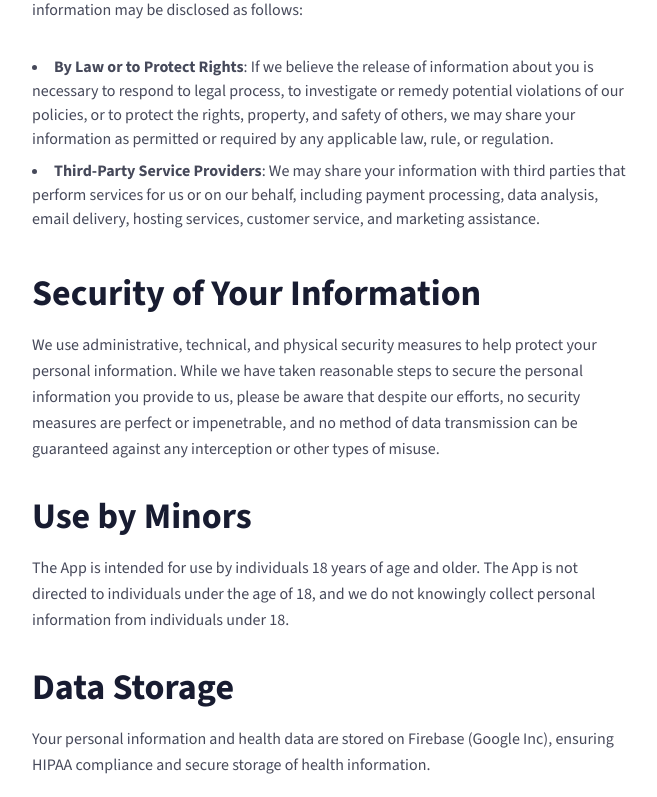
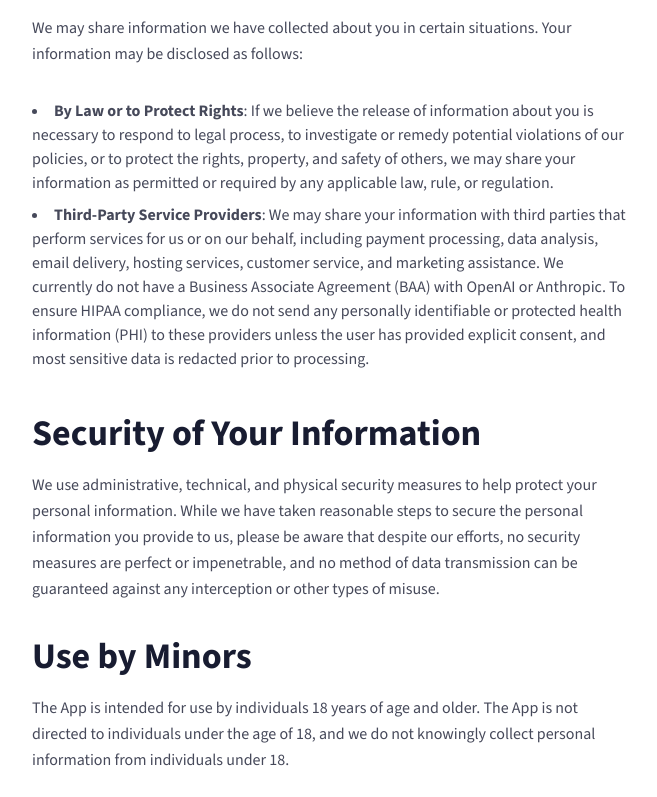
Before and after one commit to kaizen-health-tech/kaizen-web, a Next.js app: page /docs/privacy in a window 1280 px wide. Shown: the part 2000-2797 px from the top of the page, without its empty margins (352-1009 px from the left). Built offline with nearby package versions, Linux system fonts and the light colour scheme.

Commit message:
updating privacy policy

```diff
--- a/app/(site)/docs/privacy/page.tsx
+++ b/app/(site)/docs/privacy/page.tsx
@@ -26,6 +26,10 @@ export default function DocsPage() {
                 <div className="w-full px-4 lg:w-3/4">
                   <div className="blog-details blog-details-docs shadow-three dark:bg-gray-dark rounded-sm bg-white px-8 py-11 sm:p-[55px] lg:mb-5 lg:px-8 xl:p-[55px]">
                     <h1>Welcome to Privacy Documentation</h1>
+
+                    <div className="inline-flex items-center bg-green-100 text-green-800 text-sm font-semibold px-3 py-1 rounded-full mb-4">
+                      We never sell or share your health data.
+                    </div>
 
                     <p className="text-body-color dark:text-body-color-dark text-base">
                       This Privacy Policy Agreement ("Agreement") is entered
@@ -162,7 +166,13 @@ export default function DocsPage() {
                         share your information with third parties that perform
                         services for us or on our behalf, including payment
                         processing, data analysis, email delivery, hosting
-                        services, customer service, and marketing assistance.
+                        services, customer service, and marketing assistance. We
+                        currently do not have a Business Associate Agreement
+                        (BAA) with OpenAI or Anthropic. To ensure HIPAA
+                        compliance, we do not send any personally identifiable
+                        or protected health information (PHI) to these providers
+                        unless the user has provided explicit consent, and most
+                        sensitive data is redacted prior to processing.
                       </li>
                     </ul>
 
@@ -190,7 +200,11 @@ export default function DocsPage() {
                     <p className="text-body-color dark:text-body-color-dark text-base">
                       Your personal information and health data are stored on
                       Firebase (Google Inc), ensuring HIPAA compliance and
-                      secure storage of health information.
+                      secure storage of health information. We also use AI
+                      models (such as OpenAI and Anthropic) in specific app
+                      features. These systems are not under BAA, and we take
+                      precautions to ensure PHI is not shared unless authorized
+                      by the user.
                     </p>
 
                     <h2>Contact Us</h2>
--- a/components/Footer/index.tsx
+++ b/components/Footer/index.tsx
@@ -28,11 +28,11 @@ export default function Footer() {
 
           {/* Find Us */}
           <div>
-            <h4 className="mb-4 text-lg font-semibold text-white">Find Us</h4>
+            <h4 className="mb-4 text-lg font-semibold text-white">Find Us</h4>
             <address className="not-italic leading-relaxed">
-              1875 Mission St Ste 103
+              1875 Mission St, Ste 103
               <br />
-              San Francisco, CA 94103
+              San Francisco, CA, 94103
               <br />
               <a
                 href="mailto:info@kaizenhealth.io"
@@ -46,7 +46,7 @@ export default function Footer() {
           {/* Quick Links */}
           <div>
             <h4 className="mb-4 text-lg font-semibold text-white">
-              Quick Links
+              Quick Links
             </h4>
             <ul className="space-y-2">
               <li>
@@ -65,15 +65,12 @@ export default function Footer() {
                 </a>
               </li>
               <li>
-                <a href="/trust-safety" className="hover:text-primary">
-                  Trust & Safety
+                <a href="/docs/privacy" className="hover:text-primary">
+                  Trust & Safety
                 </a>
               </li>
               <li>
-                <a
-                  href="mailto:info@kaizenhealth.io"
-                  className="hover:text-primary"
-                >
+                <a href="/support" className="hover:text-primary">
                   Support
                 </a>
               </li>
```
